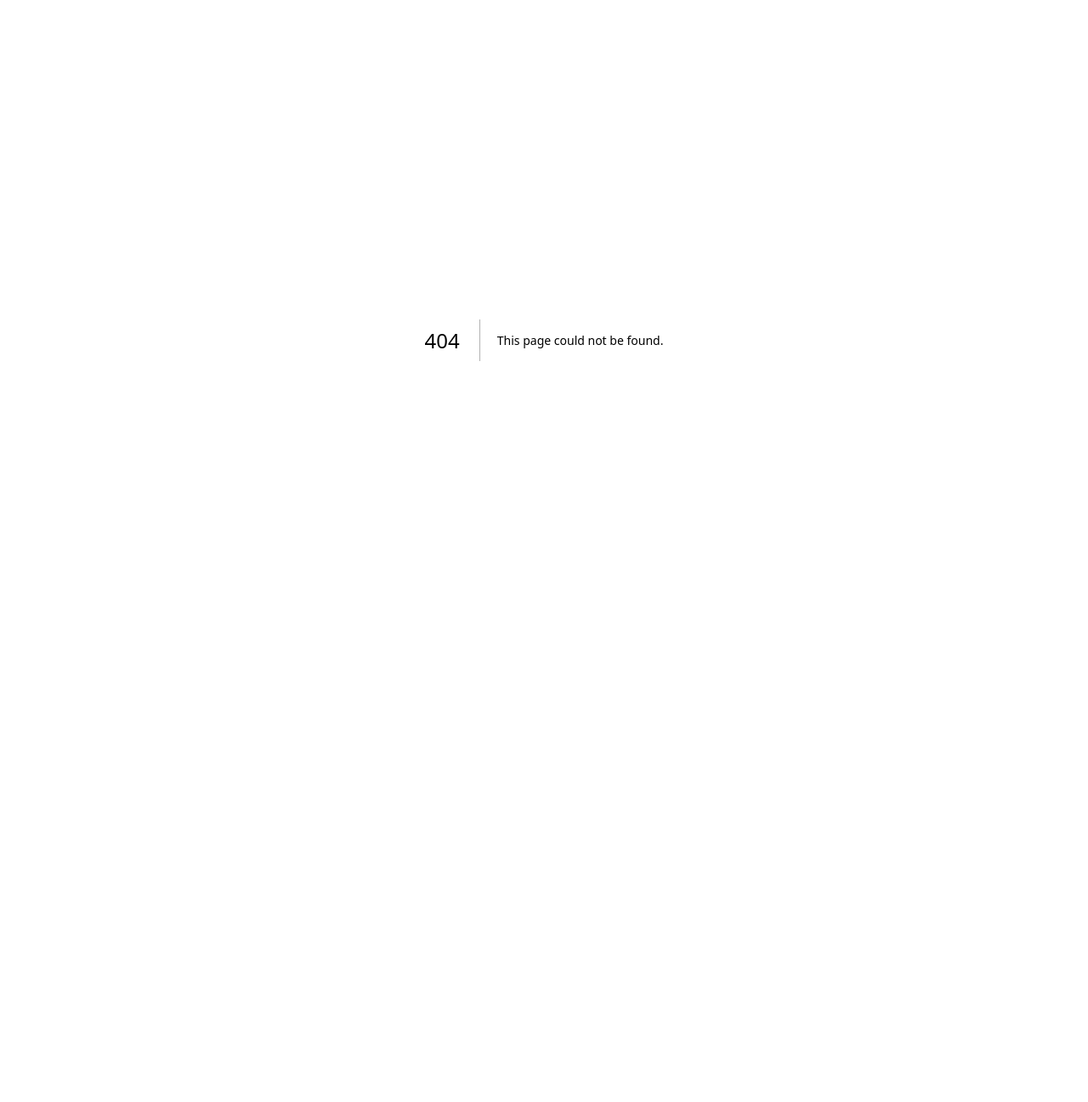
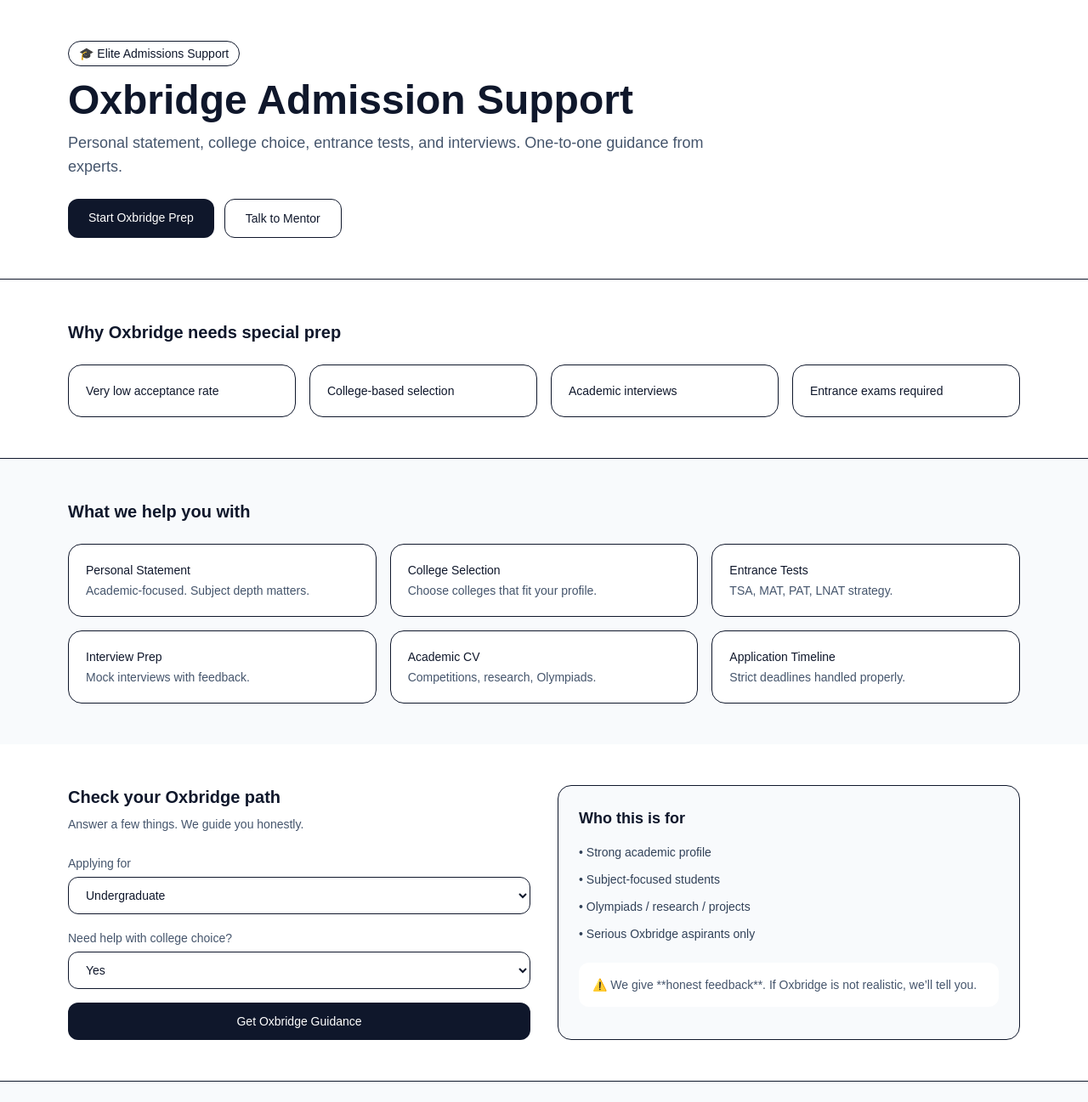
Before and after one commit to Zareedazam/jawily_edu, a Next.js app: page /oxbridge in a window 1280 px wide. Before the commit this address had no page. Shown: the top 1297 px of the page at 85% size. Before the commit the page ends 800 px from the top, so only its background shows below. Built offline with nearby package versions, Linux system fonts and the light colour scheme.

Commit message:
Create page.tsx

```diff
--- /dev/null
+++ b/app/oxbridge/page.tsx
@@ -0,0 +1,201 @@
+"use client";
+
+import React, { useState } from "react";
+
+type Track = "Undergraduate" | "Postgraduate";
+type CollegeHelp = "Yes" | "No";
+
+export default function OxbridgePage() {
+  const [track, setTrack] = useState<Track>("Undergraduate");
+  const [collegeHelp, setCollegeHelp] = useState<CollegeHelp>("Yes");
+
+  return (
+    <main className="min-h-screen bg-white text-slate-900">
+      {/* HERO */}
+      <section className="border-b">
+        <div className="mx-auto max-w-6xl px-4 py-12">
+          <div className="max-w-3xl">
+            <span className="inline-flex items-center gap-2 rounded-full border px-3 py-1 text-sm">
+              🎓 Elite Admissions Support
+            </span>
+
+            <h1 className="mt-4 text-3xl font-semibold md:text-5xl">
+              Oxbridge Admission Support
+            </h1>
+
+            <p className="mt-3 text-lg text-slate-600">
+              Personal statement, college choice, entrance tests,
+              and interviews.
+              One-to-one guidance from experts.
+            </p>
+
+            <div className="mt-6 flex gap-3">
+              <a
+                href="#apply"
+                className="rounded-xl bg-slate-900 px-6 py-3 text-sm font-medium text-white"
+              >
+                Start Oxbridge Prep
+              </a>
+              <button className="rounded-xl border px-6 py-3 text-sm font-medium">
+                Talk to Mentor
+              </button>
+            </div>
+          </div>
+        </div>
+      </section>
+
+      {/* WHY OXBRIDGE */}
+      <section className="mx-auto max-w-6xl px-4 py-12">
+        <h2 className="text-xl font-semibold">Why Oxbridge needs special prep</h2>
+
+        <div className="mt-6 grid gap-4 md:grid-cols-4">
+          {[
+            "Very low acceptance rate",
+            "College-based selection",
+            "Academic interviews",
+            "Entrance exams required",
+          ].map((x) => (
+            <div key={x} className="rounded-2xl border p-5">
+              <p className="text-sm font-medium">{x}</p>
+            </div>
+          ))}
+        </div>
+      </section>
+
+      {/* WHAT WE HELP WITH */}
+      <section className="bg-slate-50 border-t">
+        <div className="mx-auto max-w-6xl px-4 py-12">
+          <h2 className="text-xl font-semibold">What we help you with</h2>
+
+          <div className="mt-6 grid gap-4 md:grid-cols-3">
+            {[
+              {
+                t: "Personal Statement",
+                d: "Academic-focused. Subject depth matters.",
+              },
+              {
+                t: "College Selection",
+                d: "Choose colleges that fit your profile.",
+              },
+              {
+                t: "Entrance Tests",
+                d: "TSA, MAT, PAT, LNAT strategy.",
+              },
+              {
+                t: "Interview Prep",
+                d: "Mock interviews with feedback.",
+              },
+              {
+                t: "Academic CV",
+                d: "Competitions, research, Olympiads.",
+              },
+              {
+                t: "Application Timeline",
+                d: "Strict deadlines handled properly.",
+              },
+            ].map((x) => (
+              <div key={x.t} className="rounded-2xl border bg-white p-5">
+                <p className="text-sm font-medium">{x.t}</p>
+                <p className="mt-1 text-sm text-slate-600">{x.d}</p>
+              </div>
+            ))}
+          </div>
+        </div>
+      </section>
+
+      {/* QUICK CHECK */}
+      <section id="apply" className="mx-auto max-w-6xl px-4 py-12">
+        <div className="grid gap-8 md:grid-cols-2">
+          <div>
+            <h2 className="text-xl font-semibold">
+              Check your Oxbridge path
+            </h2>
+            <p className="mt-2 text-sm text-slate-600">
+              Answer a few things. We guide you honestly.
+            </p>
+
+            <div className="mt-6 space-y-4">
+              <div>
+                <label className="text-sm text-slate-600">Applying for</label>
+                <select
+                  value={track}
+                  onChange={(e) => setTrack(e.target.value as Track)}
+                  className="mt-1 w-full rounded-xl border px-4 py-3 text-sm"
+                >
+                  <option>Undergraduate</option>
+                  <option>Postgraduate</option>
+                </select>
+              </div>
+
+              <div>
+                <label className="text-sm text-slate-600">
+                  Need help with college choice?
+                </label>
+                <select
+                  value={collegeHelp}
+                  onChange={(e) =>
+                    setCollegeHelp(e.target.value as CollegeHelp)
+                  }
+                  className="mt-1 w-full rounded-xl border px-4 py-3 text-sm"
+                >
+                  <option>Yes</option>
+                  <option>No</option>
+                </select>
+              </div>
+
+              <button className="w-full rounded-xl bg-slate-900 px-6 py-3 text-sm font-medium text-white">
+                Get Oxbridge Guidance
+              </button>
+            </div>
+          </div>
+
+          {/* INFO CARD */}
+          <div className="rounded-2xl border bg-slate-50 p-6">
+            <h3 className="text-lg font-semibold">Who this is for</h3>
+
+            <ul className="mt-4 space-y-3 text-sm text-slate-700">
+              <li>• Strong academic profile</li>
+              <li>• Subject-focused students</li>
+              <li>• Olympiads / research / projects</li>
+              <li>• Serious Oxbridge aspirants only</li>
+            </ul>
+
+            <div className="mt-6 rounded-xl bg-white p-4 text-sm text-slate-600">
+              ⚠️ We give **honest feedback**.
+              If Oxbridge is not realistic, we’ll tell you.
+            </div>
+          </div>
+        </div>
+      </section>
+
+      {/* CTA */}
+      <section className="border-t bg-slate-50">
+        <div className="mx-auto max-w-6xl px-4 py-12">
+          <div className="rounded-2xl border bg-white p-8 text-center">
+            <h3 className="text-2xl font-semibold">
+              Ready for Oxbridge-level prep?
+            </h3>
+            <p className="mt-2 text-sm text-slate-600">
+              Limited seats. High-intensity mentoring.
+            </p>
+
+            <div className="mt-6 flex justify-center gap-3">
+              <button className="rounded-xl bg-slate-900 px-6 py-3 text-sm font-medium text-white">
+                Apply for Premium Oxbridge Support
+              </button>
+              <button className="rounded-xl border px-6 py-3 text-sm font-medium">
+                Speak to Advisor
+              </button>
+            </div>
+          </div>
+        </div>
+      </section>
+
+      <footer className="border-t">
+        <div className="mx-auto max-w-6xl px-4 py-8 text-sm text-slate-600">
+          © {new Date().getFullYear()} Oxbridge Premium Support
+        </div>
+      </footer>
+    </main>
+  );
+}
```
